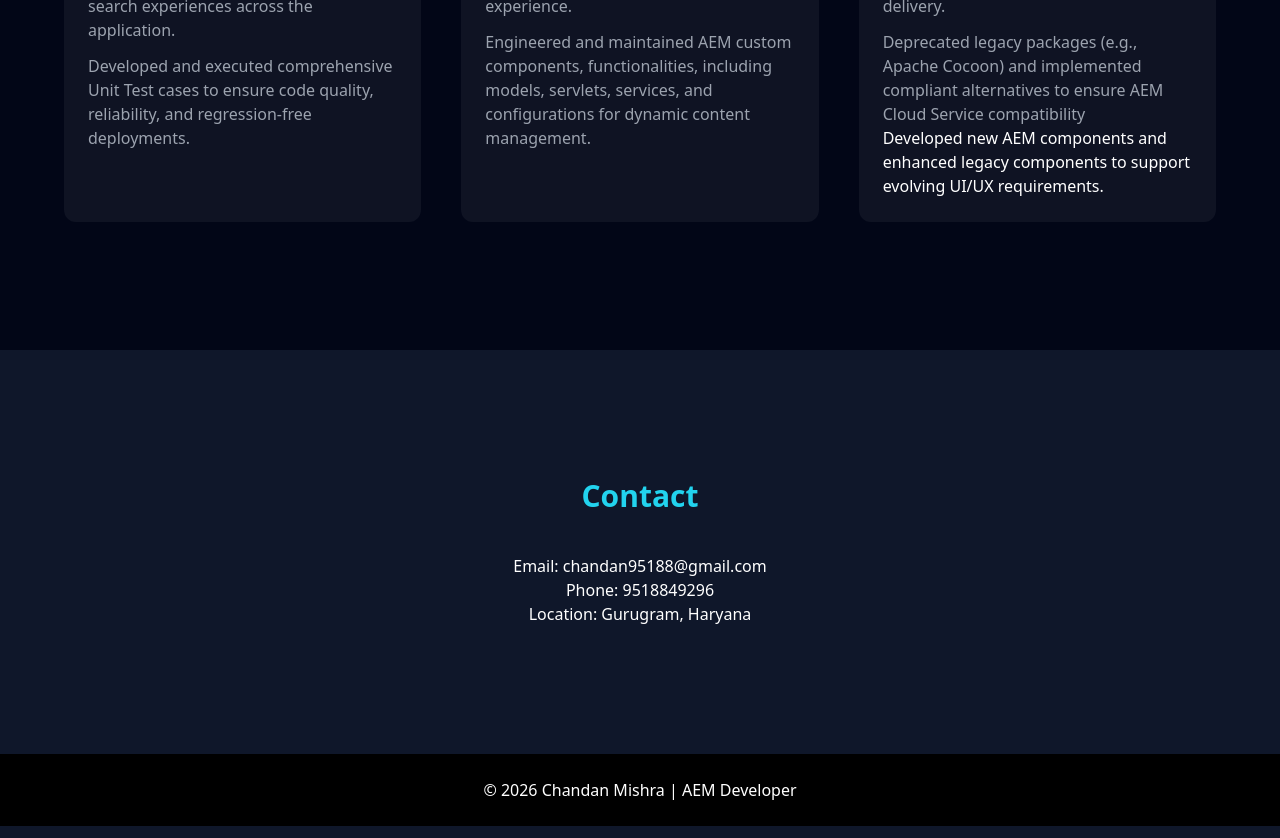
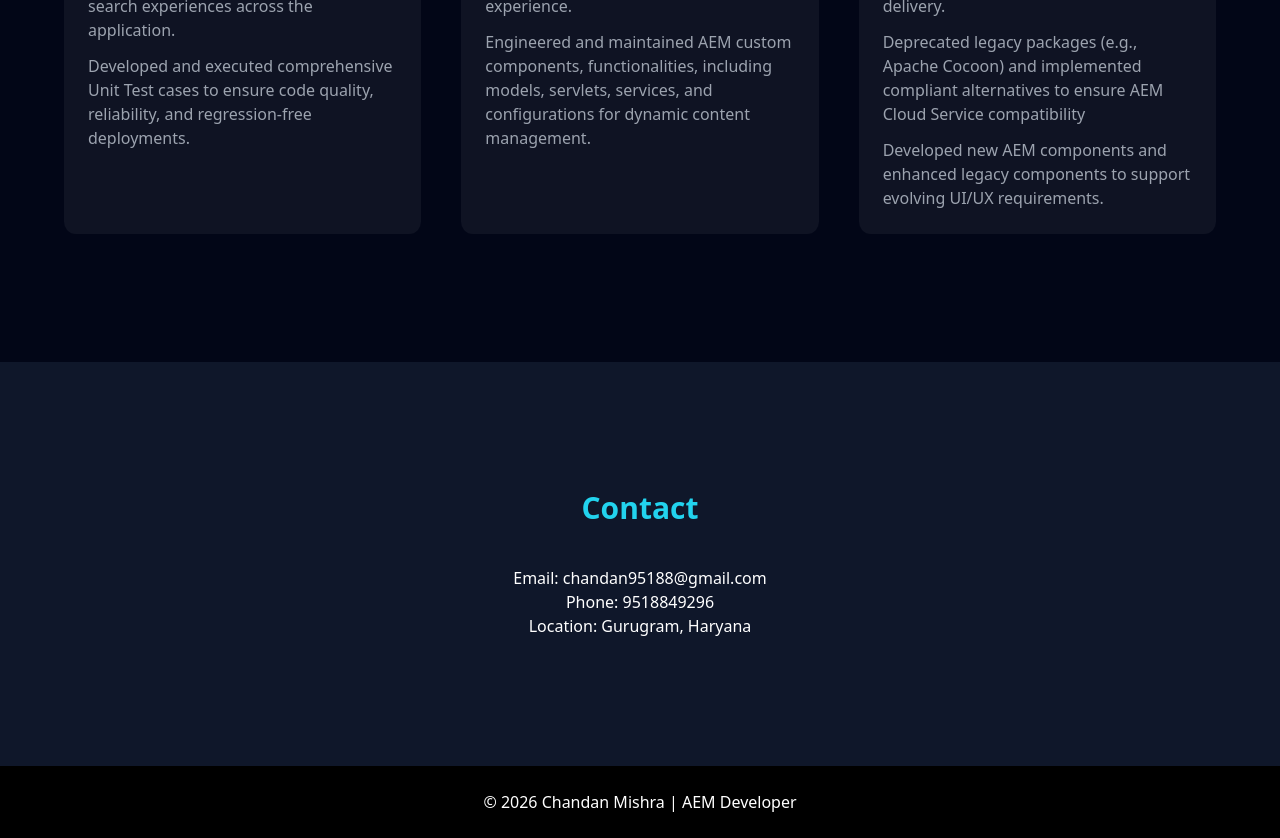
Before and after one commit to Chand9518/portfolio, a React (Vite) app in the folder portfolio/: page / in a window 1280 px wide. Shown: the part 2820-3658 px from the top of the page. Built offline with nearby package versions, Linux system fonts and the light colour scheme.

Commit message:
Fix class issue

```diff
--- a/portfolio/src/components/Projects.jsx
+++ b/portfolio/src/components/Projects.jsx
@@ -62,7 +62,7 @@ Redtag
 <p className="text-gray-400 mt-3">
  Deprecated legacy packages (e.g., Apache Cocoon) and implemented compliant alternatives to ensure AEM Cloud Service compatibility
 </p>
-<p>
+<p className="text-gray-400 mt-3">
   Developed new AEM components and enhanced legacy components to support evolving UI/UX requirements.
 </p>
 </div>
```
